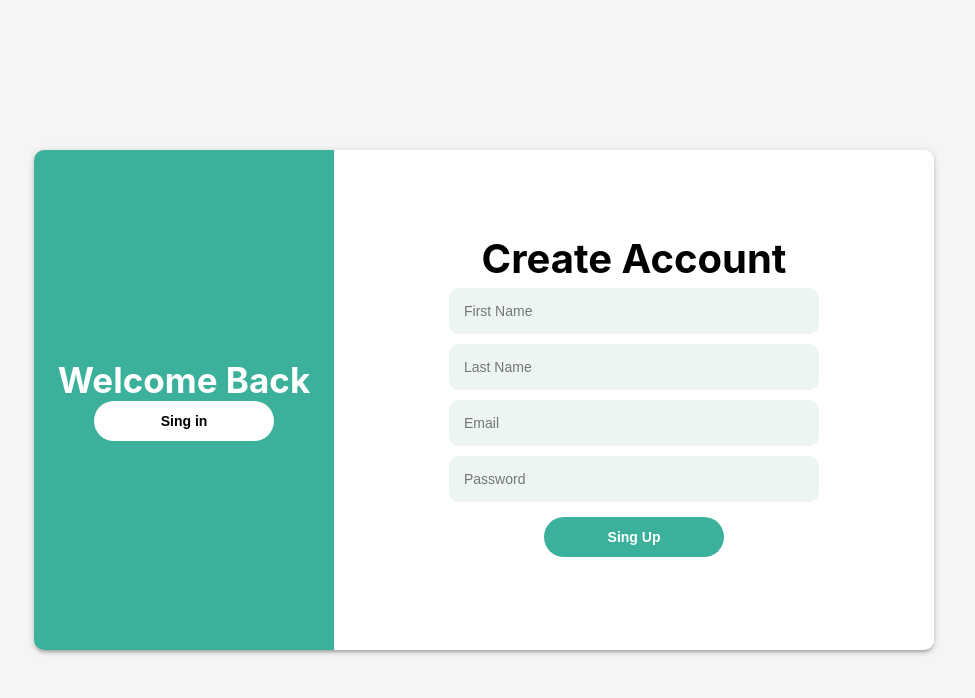
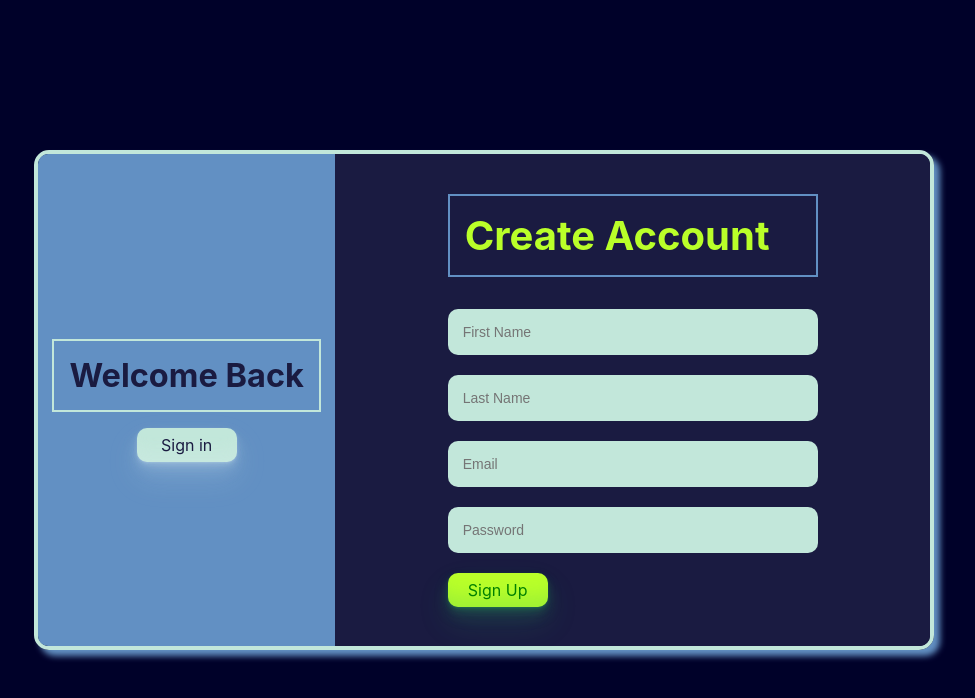
Before and after one commit to Sid1279/LEGO-Website, a React (Create React App) app in the folder my-website/: page /signup in a window 1280 px wide. Shown: the top 698 px of the page, without its empty margins (156-1131 px from the left). Built offline with nearby package versions, Linux system fonts and the light colour scheme.

Commit message:
Finished UI for login page
Finished everything except chat integration

```diff
--- a/my-website/src/client-components/Login/index.jsx
+++ b/my-website/src/client-components/Login/index.jsx
@@ -35,6 +35,7 @@ const Login = () => {
 				<div className={styles.left}>
 					<form className={styles.form_container} onSubmit={handleSubmit}>
 						<h1>Login to Your Account</h1>
+						<p>Email</p>
 						<input
 							type="email"
 							placeholder="Email"
@@ -44,6 +45,7 @@ const Login = () => {
 							required
 							className={styles.input}
 						/>
+						<p>Password</p>
 						<input
 							type="password"
 							placeholder="Password"
@@ -54,16 +56,16 @@ const Login = () => {
 							className={styles.input}
 						/>
 						{error && <div className={styles.error_msg}>{error}</div>}
-						<button type="submit" className={styles.green_btn}>
-							Sing In
+						<button className={styles.green_btn}>
+							Sign In
 						</button>
 					</form>
 				</div>
 				<div className={styles.right}>
-					<h1>New Here ?</h1>
+					<h1>New here?</h1>
 					<Link to="/signup">
-						<button type="button" className={styles.white_btn}>
-							Sing Up
+						<button type="button" className={styles.blue_btn}>
+							Sign Up
 						</button>
 					</Link>
 				</div>
--- a/my-website/src/client-components/Login/styles.module.css
+++ b/my-website/src/client-components/Login/styles.module.css
@@ -1,7 +1,7 @@
 .login_container {
 	width: 100%;
 	min-height: 100vh;
-	background-color: #f5f5f5;
+	background-color: #000129;
 	display: flex;
 	align-items: center;
 	justify-content: center;
@@ -11,9 +11,9 @@
 	width: 900px;
 	height: 500px;
 	display: flex;
-	border-radius: 10px;
-	box-shadow: 0px 3px 3px -2px rgb(0 0 0 / 20%),
-		0px 3px 4px 0px rgb(0 0 0 / 14%), 0px 1px 8px 0px rgb(0 0 0 / 12%);
+	border-radius: 15px;
+	box-shadow: 6px 6px 6px #6290C3;
+	border: 4px solid #C2E7DA;
 }
 
 .left {
@@ -22,7 +22,7 @@
 	flex-direction: column;
 	align-items: center;
 	justify-content: center;
-	background-color: white;
+	background-color: #1A1B41;
 	border-top-left-radius: 10px;
 	border-bottom-left-radius: 10px;
 }
@@ -30,12 +30,18 @@
 .form_container {
 	display: flex;
 	flex-direction: column;
-	align-items: center;
+	align-items: left;
+	color: #6290C3;
+	font-size: 15px;
 }
 
 .form_container h1 {
 	font-size: 40px;
-	margin-top: 0;
+	margin-bottom: 4rem;
+	font: 'Manrope', sans-serif;
+	border: 2px solid #6290C3;
+	color: #BAFF29;
+	padding: 15px;
 }
 
 .input {
@@ -44,9 +50,10 @@
 	width: 370px;
 	padding: 15px;
 	border-radius: 10px;
-	background-color: #edf5f3;
-	margin: 5px 0;
+	background-color: #C2E7DA;
 	font-size: 14px;
+	margin-bottom: 25px;
+	margin-top: 7.5px;
 }
 
 .error_msg {
@@ -54,9 +61,7 @@
 	padding: 15px;
 	margin: 5px 0;
 	font-size: 14px;
-	background-color: #f34646;
-	color: white;
-	border-radius: 5px;
+	background-color: #BAFF29;
 	text-align: center;
 }
 
@@ -66,33 +71,78 @@
 	flex-direction: column;
 	align-items: center;
 	justify-content: center;
-	background-color: #3bb19b;
+	background-color: #6290C3;
 	border-top-right-radius: 10px;
 	border-bottom-right-radius: 10px;
 }
 
 .right h1 {
-	margin-top: 0;
-	color: white;
+	margin-bottom: 1rem;
+	color: #1A1B41;
 	font-size: 40px;
 	align-self: center;
+	border: 2px solid #C2E7DA;
+	padding: 15px;
 }
 
-.white_btn,
+
+/* CSS */
 .green_btn {
-	border: none;
-	outline: none;
-	padding: 12px 0;
-	background-color: white;
-	border-radius: 20px;
-	width: 180px;
-	font-weight: bold;
-	font-size: 14px;
-	cursor: pointer;
+  background-color: #BAFF29;
+  border-radius: 10px;
+  box-shadow: rgba(44, 187, 99, .2) 0 -25px 18px -14px inset,rgba(44, 187, 99, .15) 0 1px 2px,rgba(44, 187, 99, .15) 0 2px 4px,rgba(44, 187, 99, .15) 0 4px 8px,rgba(44, 187, 99, .15) 0 8px 16px,rgba(44, 187, 99, .15) 0 16px 32px;
+  color: green;
+  cursor: pointer;
+  display: inline-block;
+  font-family: CerebriSans-Regular,-apple-system,system-ui,Roboto,sans-serif;
+  padding: 7px 20px;
+  text-align: center;
+  text-decoration: none;
+  border: 0;
+  font-size: 16px;
+  user-select: none;
+  -webkit-user-select: none;
+  touch-action: manipulation;
+  width: 100px;
+  transition: 300ms;
 }
 
-.green_btn {
-	background-color: #3bb19b;
-	color: white;
-	margin: 10px;
+.blue_btn {
+	background-color: #C2E7DA;
+	border-radius: 10px;
+	box-shadow: rgba(224, 240, 246, 0.2) 0 -25px 18px -14px inset,
+    rgba(224, 240, 246, 0.15) 0 1px 2px,
+    rgba(224, 240, 246, 0.15) 0 2px 4px,
+    rgba(224, 240, 246, 0.15) 0 4px 8px,
+    rgba(224, 240, 246, 0.15) 0 8px 16px,
+    rgba(224, 240, 246, 0.15) 0 16px 32px;
+	color: #1A1B41;
+	cursor: pointer;
+	display: inline-block;
+	font-family: CerebriSans-Regular,-apple-system,system-ui,Roboto,sans-serif;
+	padding: 7px 20px;
+	text-align: center;
+	text-decoration: none;
+	border: 0;
+	font-size: 16px;
+	user-select: none;
+	-webkit-user-select: none;
+	touch-action: manipulation;
+	width: 100px;
+	transition: 300ms;
+  }
+
+
+.blue_btn:hover{
+	box-shadow: rgba(199, 229, 233, 0.35) 0 -25px 18px -14px inset,
+    rgba(199, 229, 233, 0.25) 0 1px 2px,
+    rgba(199, 229, 233, 0.25) 0 2px 4px,
+    rgba(199, 229, 233, 0.25) 0 4px 8px,
+    rgba(199, 229, 233, 0.25) 0 8px 16px,
+    rgba(199, 229, 233, 0.25) 0 16px 32px;
+	transform: scale(1.2);
 }
+.green_btn:hover {
+	box-shadow: rgba(44,187,99,.35) 0 -25px 18px -14px inset,rgba(44,187,99,.25) 0 1px 2px,rgba(44,187,99,.25) 0 2px 4px,rgba(44,187,99,.25) 0 4px 8px,rgba(44,187,99,.25) 0 8px 16px,rgba(44,187,99,.25) 0 16px 32px;
+	transform: scale(1.2);
+}
--- a/my-website/src/client-components/Singup/index.jsx
+++ b/my-website/src/client-components/Singup/index.jsx
@@ -41,8 +41,8 @@ const Signup = () => {
 				<div className={styles.left}>
 					<h1>Welcome Back</h1>
 					<Link to="/login">
-						<button type="button" className={styles.white_btn}>
-							Sing in
+						<button type="button" className={styles.blue_btn}>
+							Sign in
 						</button>
 					</Link>
 				</div>
@@ -87,7 +87,7 @@ const Signup = () => {
 						/>
 						{error && <div className={styles.error_msg}>{error}</div>}
 						<button type="submit" className={styles.green_btn}>
-							Sing Up
+							Sign Up
 						</button>
 					</form>
 				</div>
--- a/my-website/src/client-components/Singup/styles.module.css
+++ b/my-website/src/client-components/Singup/styles.module.css
@@ -1,7 +1,7 @@
 .signup_container {
 	width: 100%;
 	min-height: 100vh;
-	background-color: #f5f5f5;
+	background-color: #000129;
 	display: flex;
 	align-items: center;
 	justify-content: center;
@@ -11,9 +11,9 @@
 	width: 900px;
 	height: 500px;
 	display: flex;
-	border-radius: 10px;
-	box-shadow: 0px 3px 3px -2px rgb(0 0 0 / 20%),
-		0px 3px 4px 0px rgb(0 0 0 / 14%), 0px 1px 8px 0px rgb(0 0 0 / 12%);
+	border-radius: 15px;
+	box-shadow: 6px 6px 6px #6290C3;
+	border: 4px solid #C2E7DA;
 }
 
 .left {
@@ -22,16 +22,18 @@
 	flex-direction: column;
 	align-items: center;
 	justify-content: center;
-	background-color: #3bb19b;
+	background-color: #6290C3;
 	border-top-left-radius: 10px;
 	border-bottom-left-radius: 10px;
 }
 
 .left h1 {
-	margin-top: 0;
-	color: white;
-	font-size: 35px;
+	margin-bottom: 1rem;
+	color: #1A1B41;
+	font-size: 32.5px;
 	align-self: center;
+	border: 2px solid #C2E7DA;
+	padding: 15px;
 }
 
 .right {
@@ -40,7 +42,7 @@
 	flex-direction: column;
 	align-items: center;
 	justify-content: center;
-	background-color: white;
+	background-color: #1A1B41;
 	border-top-right-radius: 10px;
 	border-bottom-right-radius: 10px;
 }
@@ -48,12 +50,18 @@
 .form_container {
 	display: flex;
 	flex-direction: column;
-	align-items: center;
+	align-items: left;
+	color: #6290C3;
+	font-size: 15px;
 }
 
 .form_container h1 {
 	font-size: 40px;
-	margin-top: 0;
+	margin-bottom: 2rem;
+	font: 'Manrope', sans-serif;
+	border: 2px solid #6290C3;
+	color: #BAFF29;
+	padding: 15px;
 }
 
 .input {
@@ -62,8 +70,8 @@
 	width: 370px;
 	padding: 15px;
 	border-radius: 10px;
-	background-color: #edf5f3;
-	margin: 5px 0;
+	background-color: #C2E7DA;
+	margin-bottom: 20px;
 	font-size: 14px;
 }
 
@@ -72,27 +80,69 @@
 	padding: 15px;
 	margin: 5px 0;
 	font-size: 14px;
-	background-color: #f34646;
+	background-color: #BAFF29;
 	color: white;
 	border-radius: 5px;
 	text-align: center;
 }
 
-.white_btn,
+/* CSS */
 .green_btn {
-	border: none;
-	outline: none;
-	padding: 12px 0;
-	background-color: white;
-	border-radius: 20px;
-	width: 180px;
-	font-weight: bold;
-	font-size: 14px;
+	background-color: #BAFF29;
+	border-radius: 10px;
+	box-shadow: rgba(44, 187, 99, .2) 0 -25px 18px -14px inset,rgba(44, 187, 99, .15) 0 1px 2px,rgba(44, 187, 99, .15) 0 2px 4px,rgba(44, 187, 99, .15) 0 4px 8px,rgba(44, 187, 99, .15) 0 8px 16px,rgba(44, 187, 99, .15) 0 16px 32px;
+	color: green;
 	cursor: pointer;
-}
+	display: inline-block;
+	font-family: CerebriSans-Regular,-apple-system,system-ui,Roboto,sans-serif;
+	padding: 7px 20px;
+	text-align: center;
+	text-decoration: none;
+	border: 0;
+	font-size: 16px;
+	user-select: none;
+	-webkit-user-select: none;
+	touch-action: manipulation;
+	width: 100px;
+	transition: 300ms;
+  }
 
-.green_btn {
-	background-color: #3bb19b;
-	color: white;
-	margin: 10px;
-}
+  .blue_btn {
+	  background-color: #C2E7DA;
+	  border-radius: 10px;
+	  box-shadow: rgba(224, 240, 246, 0.2) 0 -25px 18px -14px inset,
+	  rgba(224, 240, 246, 0.15) 0 1px 2px,
+	  rgba(224, 240, 246, 0.15) 0 2px 4px,
+	  rgba(224, 240, 246, 0.15) 0 4px 8px,
+	  rgba(224, 240, 246, 0.15) 0 8px 16px,
+	  rgba(224, 240, 246, 0.15) 0 16px 32px;
+	  color: #1A1B41;
+	  cursor: pointer;
+	  display: inline-block;
+	  font-family: CerebriSans-Regular,-apple-system,system-ui,Roboto,sans-serif;
+	  padding: 7px 20px;
+	  text-align: center;
+	  text-decoration: none;
+	  border: 0;
+	  font-size: 16px;
+	  user-select: none;
+	  -webkit-user-select: none;
+	  touch-action: manipulation;
+	  width: 100px;
+	  transition: 300ms;
+	}
+
+
+  .blue_btn:hover{
+	  box-shadow: rgba(199, 229, 233, 0.35) 0 -25px 18px -14px inset,
+	  rgba(199, 229, 233, 0.25) 0 1px 2px,
+	  rgba(199, 229, 233, 0.25) 0 2px 4px,
+	  rgba(199, 229, 233, 0.25) 0 4px 8px,
+	  rgba(199, 229, 233, 0.25) 0 8px 16px,
+	  rgba(199, 229, 233, 0.25) 0 16px 32px;
+	  transform: scale(1.2);
+  }
+  .green_btn:hover {
+	  box-shadow: rgba(44,187,99,.35) 0 -25px 18px -14px inset,rgba(44,187,99,.25) 0 1px 2px,rgba(44,187,99,.25) 0 2px 4px,rgba(44,187,99,.25) 0 4px 8px,rgba(44,187,99,.25) 0 8px 16px,rgba(44,187,99,.25) 0 16px 32px;
+	  transform: scale(1.2);
+  }
```
